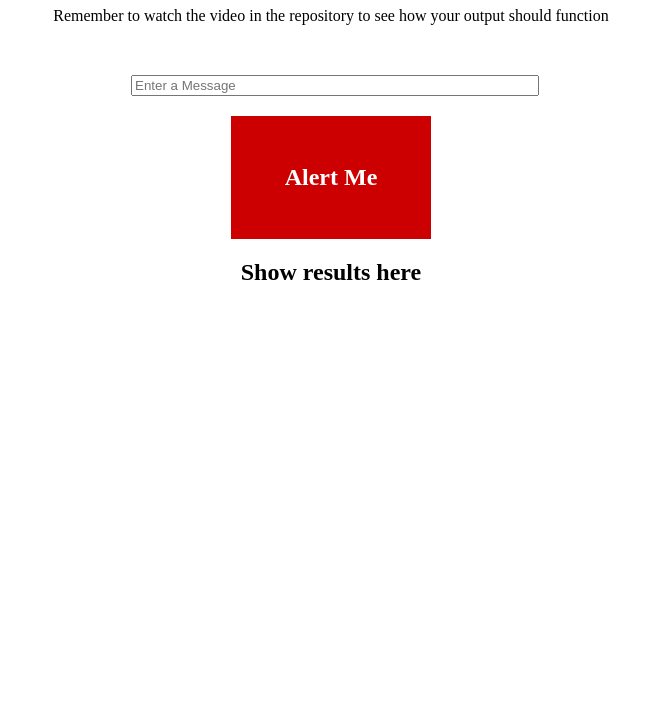
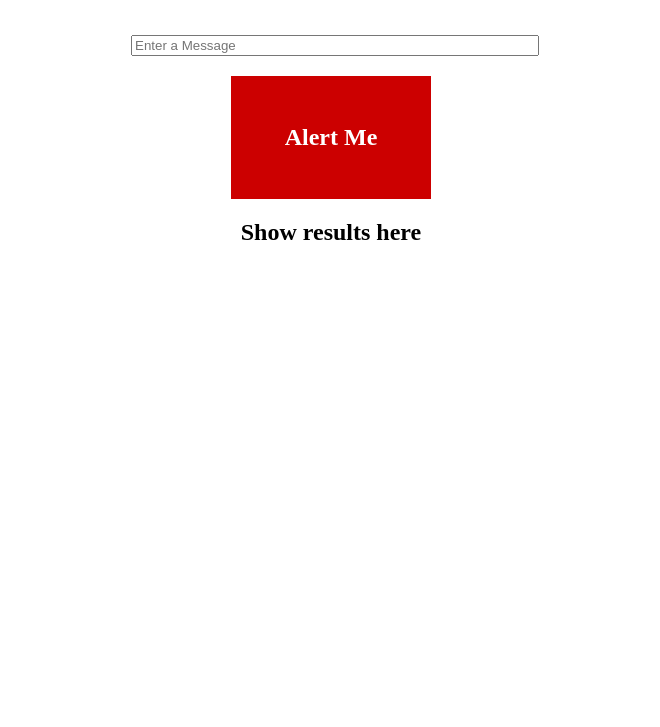
Before and after one commit to AbbyAGarcia/lab9_itmd361, a plain HTML site: page index.html in a window 1280 px wide. Shown: the part 73-800 px from the top of the page, without its empty margins (309-969 px from the left). Drawn offline with Linux system fonts and the light colour scheme.

Commit message:
Update index.html

```diff
--- a/index.html
+++ b/index.html
@@ -8,7 +8,6 @@
 </head>
 <body>
   <h1 class="center">Basic JavaScript Event Handling and DOM</h1>
-  <p class="center">Remember to watch the video in the repository to see how your output should function</p>
   <div id="container">
     <input id="entryinput" type="text" name="textentry" placeholder="Enter a Message">
     <div id="entrybutton">Alert Me</div>
```
